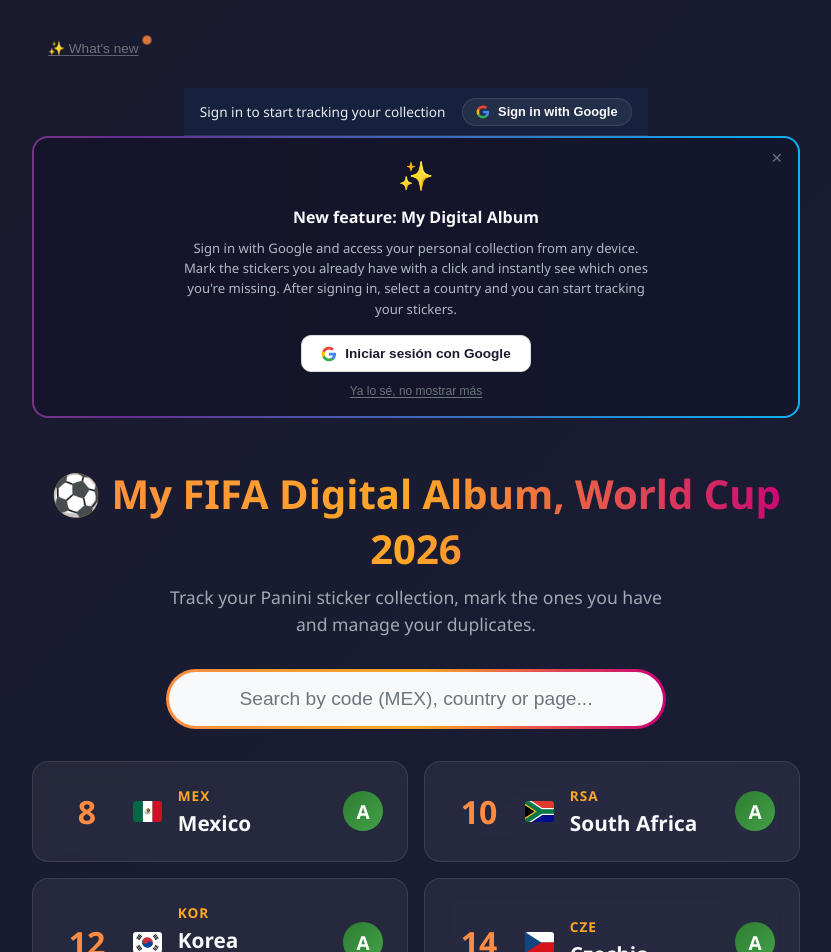
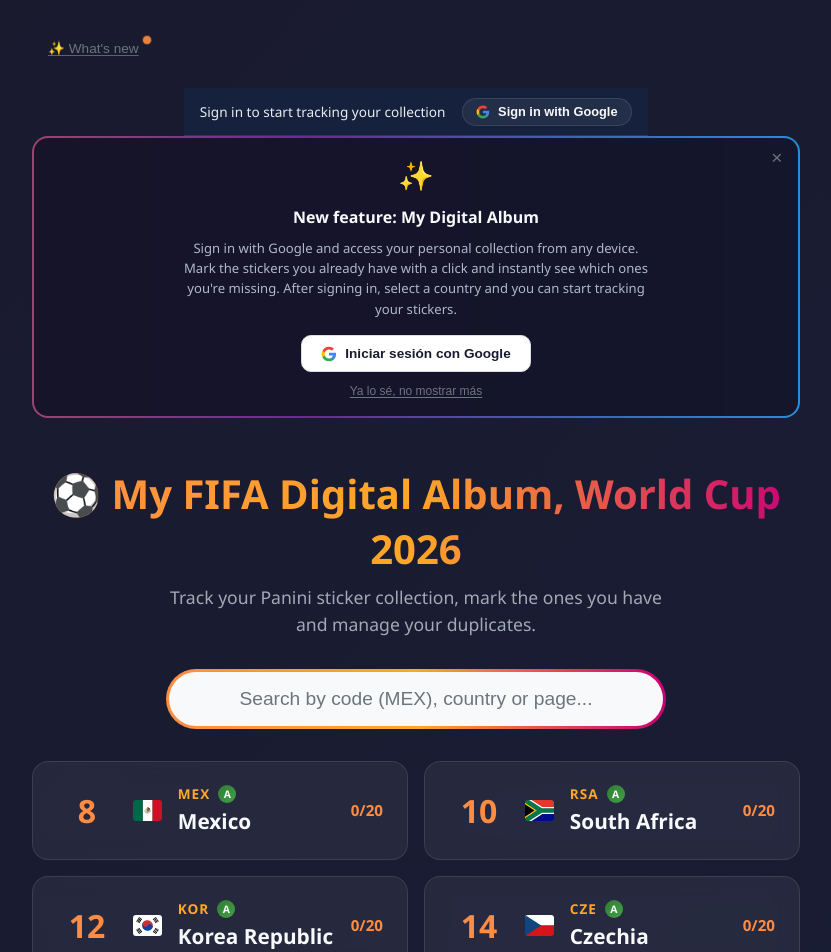
Before and after one commit to robertoandres24/worldcup-album-index, a React (Vite) app: page / in a window 1280 px wide. Shown: the top 952 px of the page, without its empty margins (224-1055 px from the left). Built offline with nearby package versions, Linux system fonts and the light colour scheme; no server answers.

Commit message:
add collection stats display to sticker cards with collected/total counts, repeated indicators, and inline group badges

```diff
--- a/src/components/StickerCard.jsx
+++ b/src/components/StickerCard.jsx
@@ -17,11 +17,12 @@
   </svg>
 )
 
-function StickerCard({ sticker, onClick, isComplete, isActive }) {
+function StickerCard({ sticker, stats, onClick, isComplete, isActive }) {
   const stateClass = isActive ? 'sticker-card--active' : isComplete ? 'sticker-card--complete' : ''
 
   if (sticker.type) {
     const icon = sticker.type === 'fwc' ? FWC_ICON : CC_ICON
+    const total = sticker.type === 'fwc' ? 19 : 14
     return (
       <div
         className={`sticker-card sticker-card--special sticker-card--${sticker.type} ${stateClass}`.trim()}
@@ -34,6 +35,14 @@
           <div className="country-code">{sticker.code}</div>
           <div className="country-name">{sticker.label}</div>
         </div>
+        {stats ? (
+          <div className="sticker-stats">
+            <div className="sticker-stats-count">{stats.collected}/{total}</div>
+            {stats.repeated > 0 && (
+              <div className="sticker-stats-repeated">{stats.repeated} 🔄</div>
+            )}
+          </div>
+        ) : null}
       </div>
     )
   }
@@ -47,12 +56,26 @@
       <div className="page-number">{sticker.page}</div>
       <img src={flags[sticker.iso]} alt={sticker.name} className="country-flag" />
       <div className="country-info">
-        <div className="country-code">{sticker.code}</div>
+        <div className="country-code-row">
+          <span className="country-code">{sticker.code}</span>
+          <span className={`group-badge-small group-${sticker.group.toLowerCase()}`}>
+            {sticker.group}
+          </span>
+        </div>
         <div className="country-name">{sticker.name}</div>
       </div>
-      <div className={`group-badge group-${sticker.group.toLowerCase()}`}>
-        {sticker.group}
-      </div>
+      {stats ? (
+        <div className="sticker-stats">
+          <div className="sticker-stats-count">{stats.collected}/{stats.total}</div>
+          {stats.repeated > 0 && (
+            <div className="sticker-stats-repeated">{stats.repeated} 🔄</div>
+          )}
+        </div>
+      ) : (
+        <div className={`group-badge group-${sticker.group.toLowerCase()}`}>
+          {sticker.group}
+        </div>
+      )}
     </div>
   )
 }
--- a/src/components/StickerList.jsx
+++ b/src/components/StickerList.jsx
@@ -2,15 +2,19 @@
 import StickerCard from './StickerCard.jsx'
 
 function StickerList({ stickers, onSelect, collection, selectedCode, t }) {
-  const completedCodes = useMemo(() => {
-    const set = new Set()
+  const { completedCodes, statsMap } = useMemo(() => {
+    const completed = new Set()
+    const stats = {}
     stickers.forEach((sticker) => {
       const total = sticker.count ?? 20
       const codeMap = collection?.[sticker.code] ?? {}
-      const collectedCount = Object.values(codeMap).filter((e) => e.collected).length
-      if (collectedCount >= total) set.add(sticker.code)
+      const entries = Object.values(codeMap)
+      const collectedCount = entries.filter((e) => e.collected).length
+      const repeatedCount = entries.reduce((acc, e) => acc + (e.repeated ?? 0), 0)
+      if (collectedCount >= total) completed.add(sticker.code)
+      stats[sticker.code] = { collected: collectedCount, total, repeated: repeatedCount }
     })
-    return set
+    return { completedCodes: completed, statsMap: stats }
   }, [stickers, collection])
 
   if (stickers.length === 0) {
@@ -31,6 +35,7 @@
         <StickerCard
           key={sticker.code}
           sticker={sticker}
+          stats={statsMap[sticker.code]}
           isComplete={completedCodes.has(sticker.code)}
           isActive={selectedCode === sticker.code}
           onClick={() => onSelect(sticker.code)}
--- a/src/index.css
+++ b/src/index.css
@@ -1275,6 +1275,55 @@
   font-size: 1.2rem;
 }
 
+/* Sticker stats on card (for logged-in users) */
+.sticker-stats {
+  display: flex;
+  flex-direction: column;
+  align-items: flex-end;
+  gap: 0.25rem;
+}
+
+.sticker-stats-count {
+  font-size: 0.95rem;
+  font-weight: 700;
+  color: var(--primary);
+  line-height: 1.2;
+}
+
+.sticker-stats-repeated {
+  font-size: 0.8rem;
+  color: var(--secondary);
+  line-height: 1.2;
+}
+
+/* Country code row with small group badge */
+.country-code-row {
+  display: flex;
+  align-items: center;
+  gap: 0.5rem;
+  margin-bottom: 0.25rem;
+}
+
+.country-code-row .country-code {
+  margin-bottom: 0;
+  line-height: 1;
+}
+
+.group-badge-small {
+  width: 18px;
+  height: 18px;
+  border-radius: 50%;
+  display: inline-flex;
+  align-items: center;
+  justify-content: center;
+  font-weight: 700;
+  font-size: 0.65rem;
+  color: white;
+  flex-shrink: 0;
+  vertical-align: middle;
+  margin-top: -1px;
+}
+
 .group-a { background: linear-gradient(135deg, #2e7d32, #43a047); }
 .group-b { background: linear-gradient(135deg, #c62828, #e53935); }
 .group-c { background: linear-gradient(135deg, #f9a800, #ffd700); }
```
